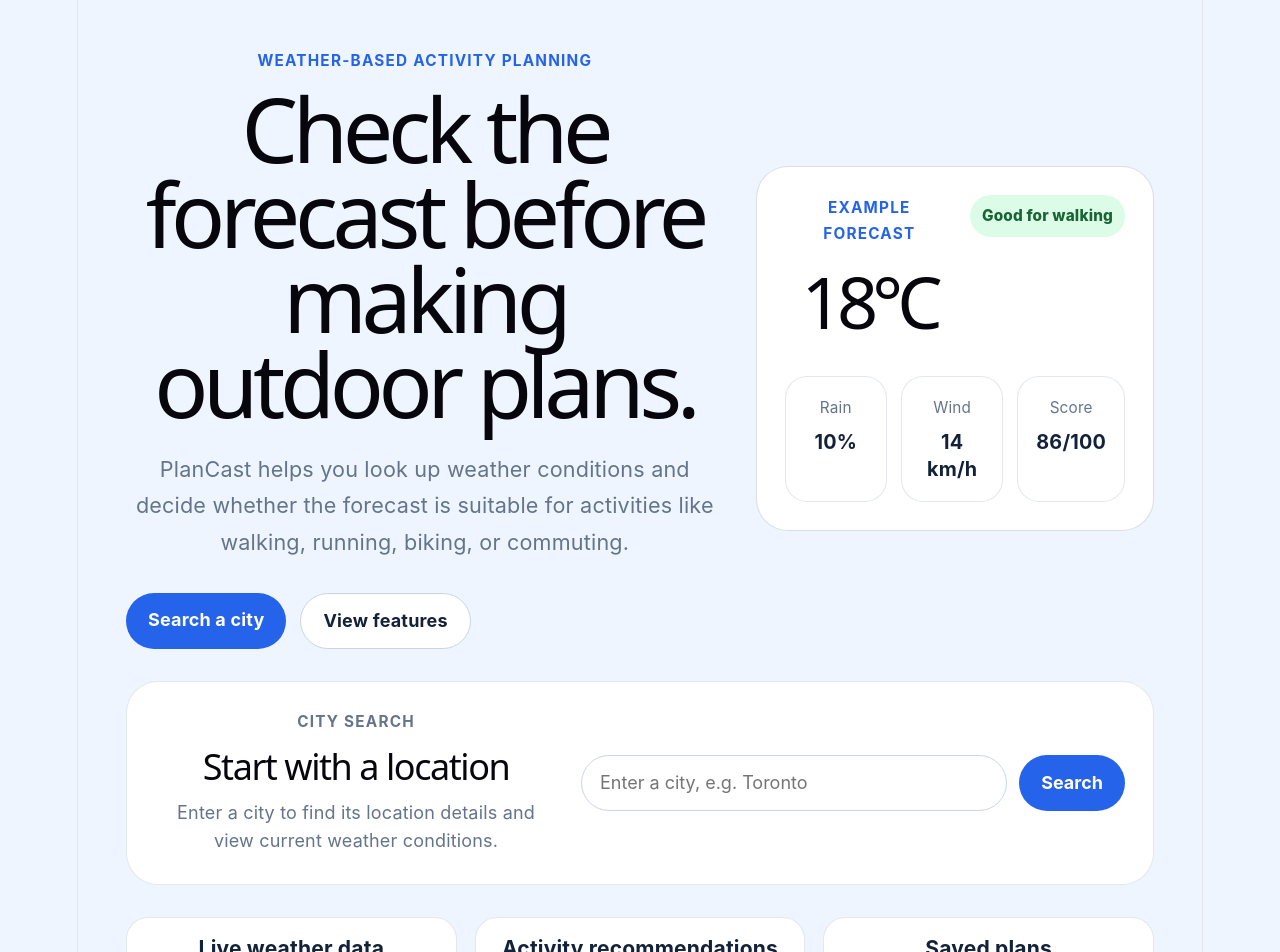
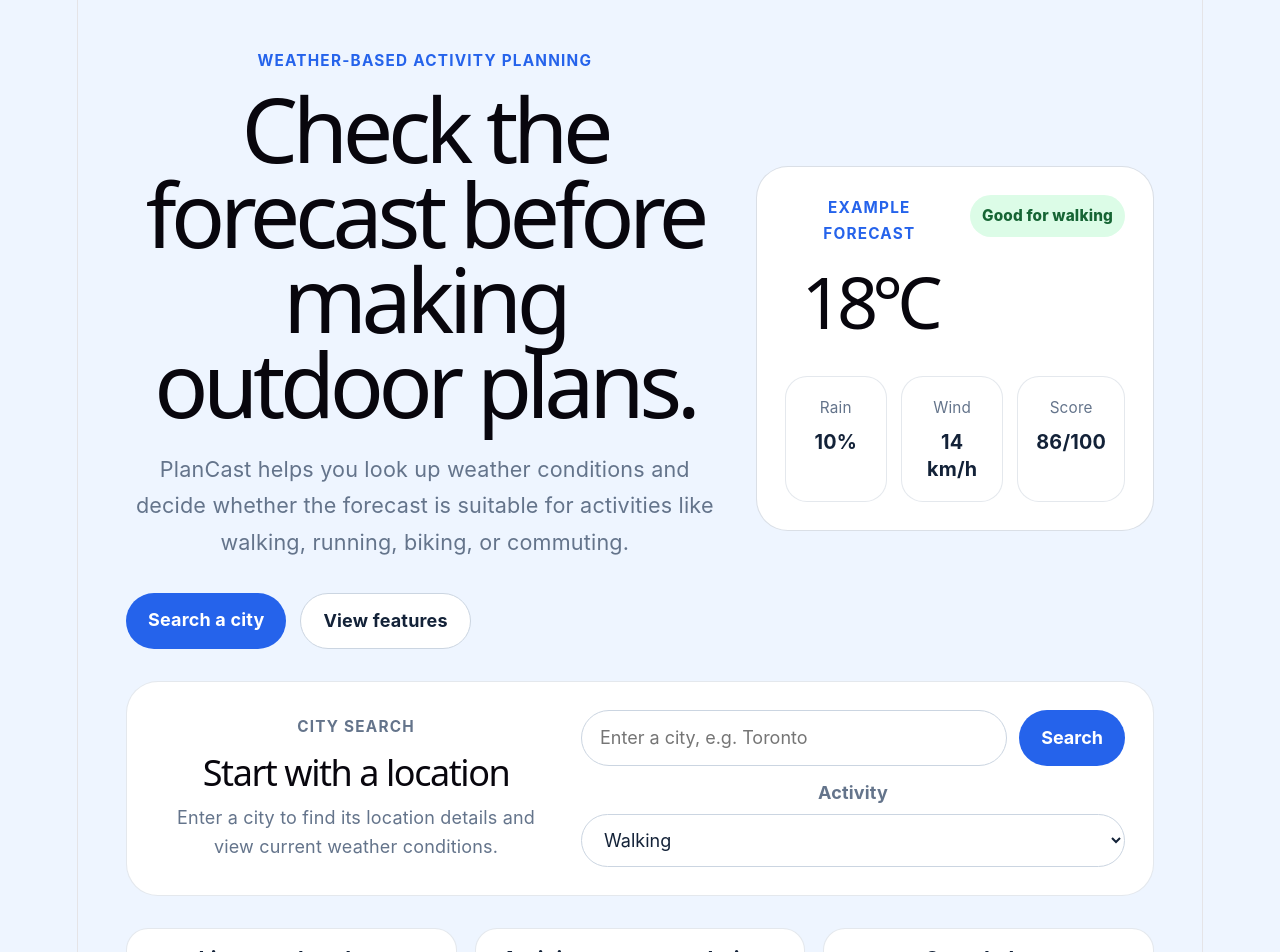
Before and after one commit to danielconnorsweeney/plancast, a React (Vite) app: page / in a window 1280 px wide. Shown: the top 952 px of the page. Built offline with nearby package versions, Linux system fonts and the light colour scheme.

Commit message:
Add activity selection for recommendation

```diff
--- a/src/App.css
+++ b/src/App.css
@@ -228,6 +228,32 @@ h1 {
   outline: 3px solid var(--focus-ring);
 }
 
+.activity-field {
+  margin-top: 14px;
+}
+
+.activity-field label {
+  display: block;
+  margin-bottom: 8px;
+  color: var(--color-muted);
+  font-weight: 700;
+}
+
+.activity-field select {
+  width: 100%;
+  border: 1px solid var(--color-border);
+  border-radius: 999px;
+  padding: 14px 18px;
+  background: var(--color-surface);
+  color: var(--color-text);
+  font: inherit;
+}
+
+.activity-field select:focus {
+  border-color: var(--color-primary);
+  outline: 3px solid var(--focus-ring);
+}
+
 
 .search-result {
   margin-top: 18px;
--- a/src/App.jsx
+++ b/src/App.jsx
@@ -27,16 +27,54 @@ function getWeatherCondition(code) {
   return weatherCodes[code] || "Weather data unavailable";
 }
 
-function getWalkingRecommendation(weather) {
+const activityOptions = {
+  walking: {
+    label: "Walking",
+    minTemp: 0,
+    maxTemp: 30,
+    maxWind: 30,
+  },
+  running: {
+    label: "Running",
+    minTemp: 5,
+    maxTemp: 24,
+    maxWind: 25,
+  },
+  biking: {
+    label: "Biking",
+    minTemp: 8,
+    maxTemp: 26,
+    maxWind: 22,
+  },
+  commuting: {
+    label: "Commuting",
+    minTemp: 8,
+    maxTemp: 26,
+    maxWind: 22,
+  },
+  studyingOutside: {
+    label: "Studying outside",
+    minTemp: 15,
+    maxTemp: 27,
+    maxWind: 18,
+  }
+};
+
+function getActivityRecommendation(weather, activityKey) {
   if (!weather) {
     return null;
   }
+  const activity = activityOptions[activityKey];
 
   let score = 100;
 
-  if (weather.temperature_2m < 5 || weather.temperature_2m > 28){
+  if (
+    weather.temperature_2m < activity.minTemp ||
+    weather.temperature_2m > activity.maxTemp
+  ) {
     score -= 25;
   }
+
 
   const rainyWeatherCodes = [51, 53, 55, 61, 63, 65, 80, 81, 82, 95];
 
@@ -49,37 +87,41 @@ function getWalkingRecommendation(weather) {
     score -= 30;
   }
 
-  if (weather.wind_speed_10m > 25) {
+  if (weather.wind_speed_10m > activity.maxWind) {
     score -= 20;
   }
 
   if (score >= 80) {
     return {
       score,
-      label: "Good for walking",
+      label: `Good for ${activity.label.toLowerCase()}`,
     };
   }
 
   if (score >= 60) {
     return {
       score,
-      label: "Okay for walking",
+      label: `Okay for ${activity.label.toLowerCase()}`,
     };
   }
 
   return {
     score,
-    label: "Not ideal for walking",
+    label: `Not ideal for ${activity.label.toLowerCase()}`,
   };
 }
 
 function App() {
   const [city, setCity] = useState("");
+  const [selectedActivity, setSelectedActivity] = useState("walking");
   const [location, setLocation] = useState(null);
   const [weather, setWeather] = useState(null);
   const [dailyForecast, setDailyForecast] = useState([]);
   const [statusMessage, setStatusMessage] = useState("");
-  const walkingRecommendation = getWalkingRecommendation(weather);
+  const activityRecommendation = getActivityRecommendation(
+    weather,
+    selectedActivity
+  );
 
 
   const weatherCondition = weather
@@ -237,6 +279,23 @@ function App() {
             <button type="submit">Search</button>
           </form>
 
+          <div className="activity-field">
+            <label htmlFor="activity-select">Activity</label>
+            <select
+              id="activity-select"
+              name="activity"
+              value={selectedActivity}
+              onChange={(event) => setSelectedActivity(event.target.value)}
+            >
+              {Object.entries(activityOptions).map(([key, activity]) => (
+                <option key={key} value={key}>
+                  {activity.label}
+                </option>
+              ))}
+            </select>
+
+          </div>
+
           {statusMessage && <p className="status-message">{statusMessage}</p>}
           {location && weather && (
             <div className="search-result">
@@ -289,15 +348,15 @@ function App() {
                 </div>
               </div>
 
-              {walkingRecommendation && (
-                <div className="recommendation-card">
-                  <p className="section-label">Activity recommendation</p>
-                  <h4>{walkingRecommendation.label}</h4>
+              {activityRecommendation && (
+                <div className="reccomendation-card">
+                  <p className="section-label">Activity reccomendation</p>
+                  <h4>{activityRecommendation.label}</h4>
                   <p>
-                    Walking score:{" "}
-                    <strong>{walkingRecommendation.score}/100</strong>
+                    {activityOptions[selectedActivity].label} score:{" "}
+                    <strong>{activityRecommendation.score}/100</strong>
                   </p>
-                </div>
+                  </div>
               )}
 
               {dailyForecast.length > 0 && (
```
